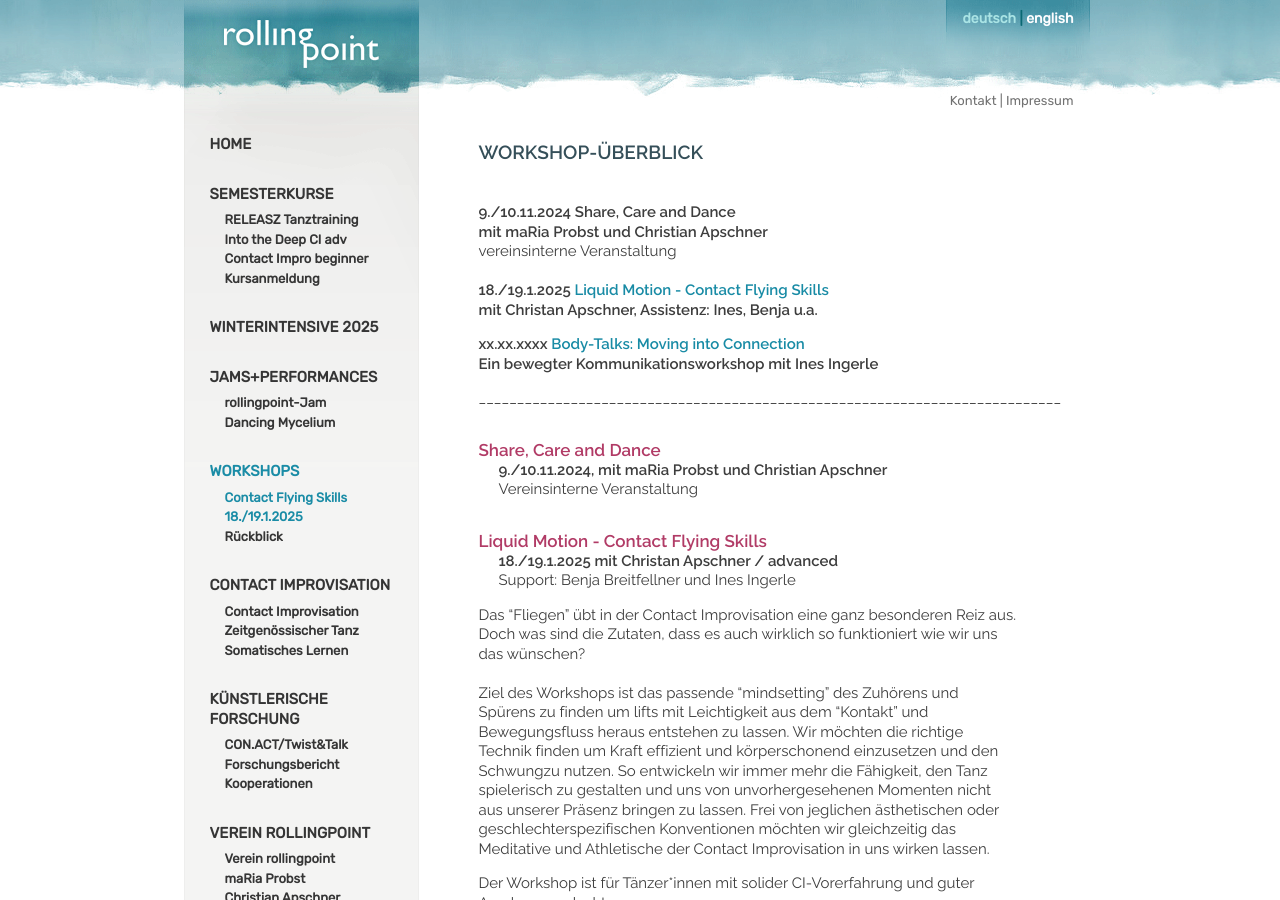
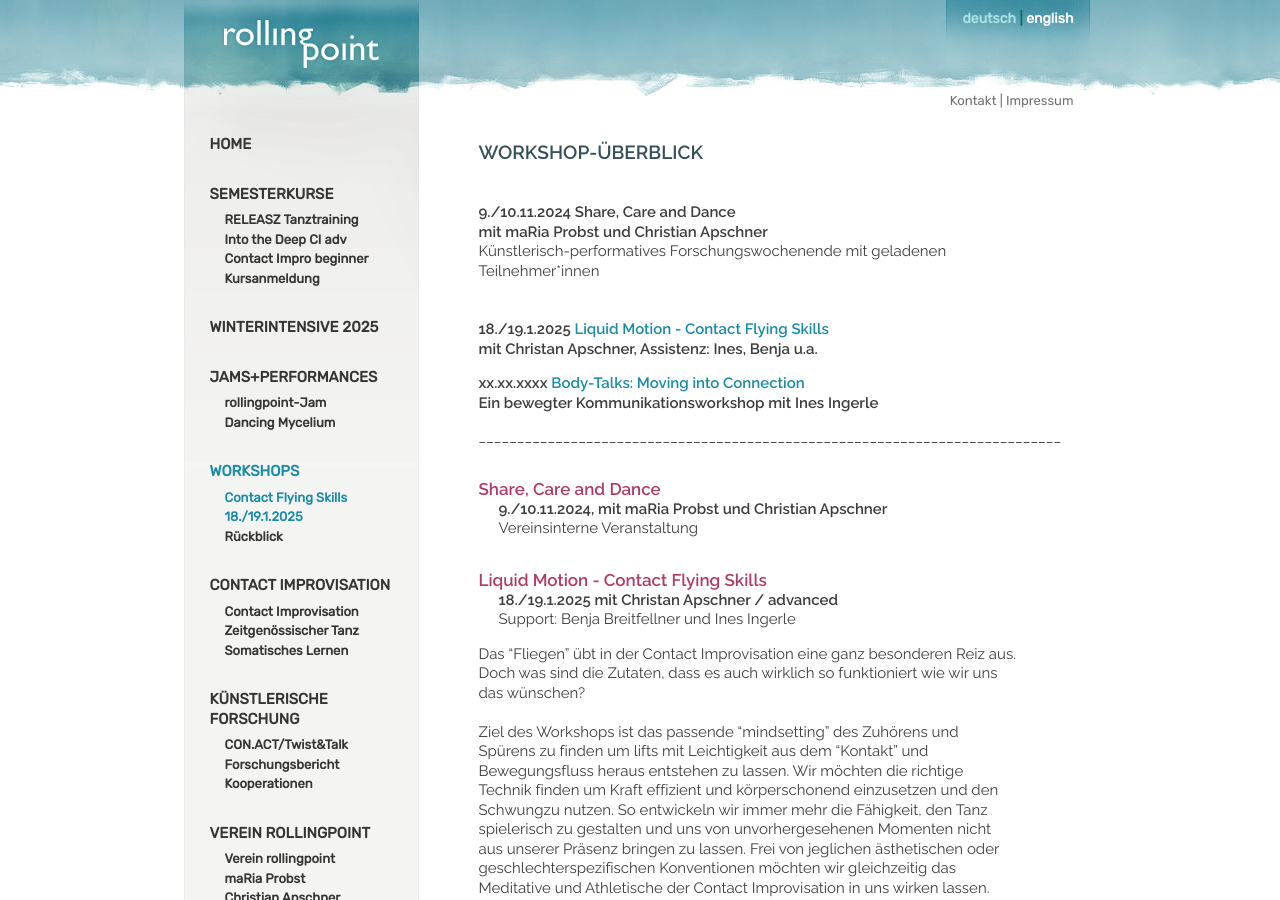
Before and after one commit to manulari/rollingpointat, a Jekyll site: the page built from _pages_de/wsws2024.md, in a window 1280 px wide and 900 px high. Built offline with Jekyll 4.4.1, drawn with Linux system fonts in a browser that asks for light colours; comment, search, counter and statistics services are not loaded.

Commit message:
Update page (de) “wsws2024”

```diff
--- a/_pages_de/wsws2024.md
+++ b/_pages_de/wsws2024.md
@@ -8,7 +8,8 @@ language: de
 \
 **9./10.11.2024 Share, Care and Dance**\
 **mit maRia Probst und Christian Apschner**\
-vereinsinterne Veranstaltung\
+Künstlerisch-performatives Forschungswochenende mit geladenen Teilnehmer*innen\
+\
 \
 **18./19.1.2025 [Liquid Motion - Contact Flying Skills](#flyingskills)**\
 **mit Christan Apschner, Assistenz: Ines, Benja u.a.**
```
